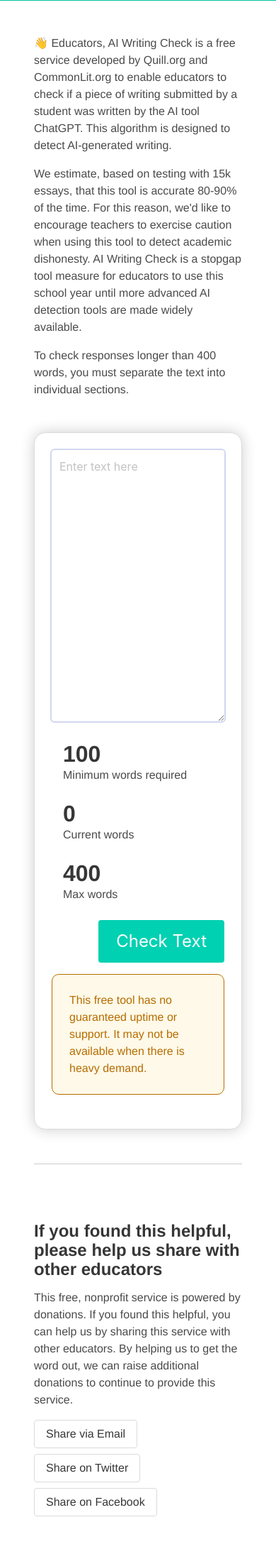
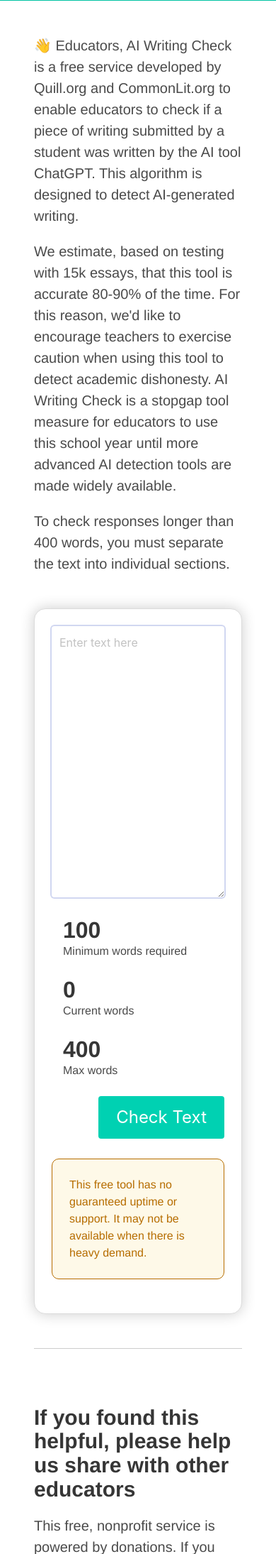
Before and after one commit to empirical-org/AI-Writing-Check, a Flask app: page / in a window 390 px wide. Shown: the part 570-2759 px from the top of the page at 71% size. Run offline with Flask 2, Linux system fonts and the light colour scheme.

Commit message:
Bump up font on mobile.

```diff
--- a/app/templates/index.html
+++ b/app/templates/index.html
@@ -55,7 +55,7 @@
   </header>
   <main class='m-6'>
     <div class='container'>
-      <div class='content my-6'>
+      <div class='content my-6 is-size-5-mobile'>
         <p>👋 Educators, AI Writing Check is a free service developed by Quill.org and CommonLit.org to enable educators to check if a piece of writing submitted by a student was written by the AI tool ChatGPT. This algorithm is designed to detect AI-generated writing. </p>
 
         <p>We estimate, based on testing with 15k essays, that this tool is accurate 80-90% of the time. For this reason, we'd like to encourage teachers to exercise caution when using this tool to detect academic dishonesty. AI Writing Check is a stopgap tool measure for educators to use this school year until more advanced AI detection tools are made widely available. </p>
@@ -65,7 +65,7 @@
       <div class='form-section p-5 mb-6'>
         <form id="js-form">
         <textarea id="js-textBox" class='textarea' placeholder='Enter text here' rows=15></textarea>
-        <div class='columns mt-4 is-clearfix'>
+        <div class='columns mt-4'>
           <div class='column'>
             <div id="js-counters" class='columns counters ml-1'>
               <div class='column'>
@@ -83,7 +83,7 @@
             </div>
           </div>
 
-          <div class='column is-3'>
+          <div class='column is-3 is-clearfix'>
             <input type="submit" id="js-submitButton" class='button is-primary is-large is-pulled-right' value="Check Text"
             />
           </div>
@@ -124,7 +124,7 @@
         </div>
       </div>
       </div>
-      <section class='content mt-6'>
+      <section class='content mt-6 is-size-5-mobile'>
         <h3>
           If you found this helpful, please help us share with other educators
         </h3>
@@ -139,7 +139,7 @@
         </p>
       </section>
 
-      <section class='content'>
+      <section class='content is-size-5-mobile'>
         <h3>
           Quill.org & CommonLit created this to help educators build writing skills
         </h3>
@@ -153,7 +153,7 @@
           <a href="https://www.commonlit.org/" class='button'>Visit CommonLit.org</a>
         <p>
       </section>
-      <section class='content'>
+      <section class='content is-size-5-mobile'>
         <h3>
           Funders, technologists, and journalists, support our mission to build writing skills for millions of underserved students
         </h3>
```
